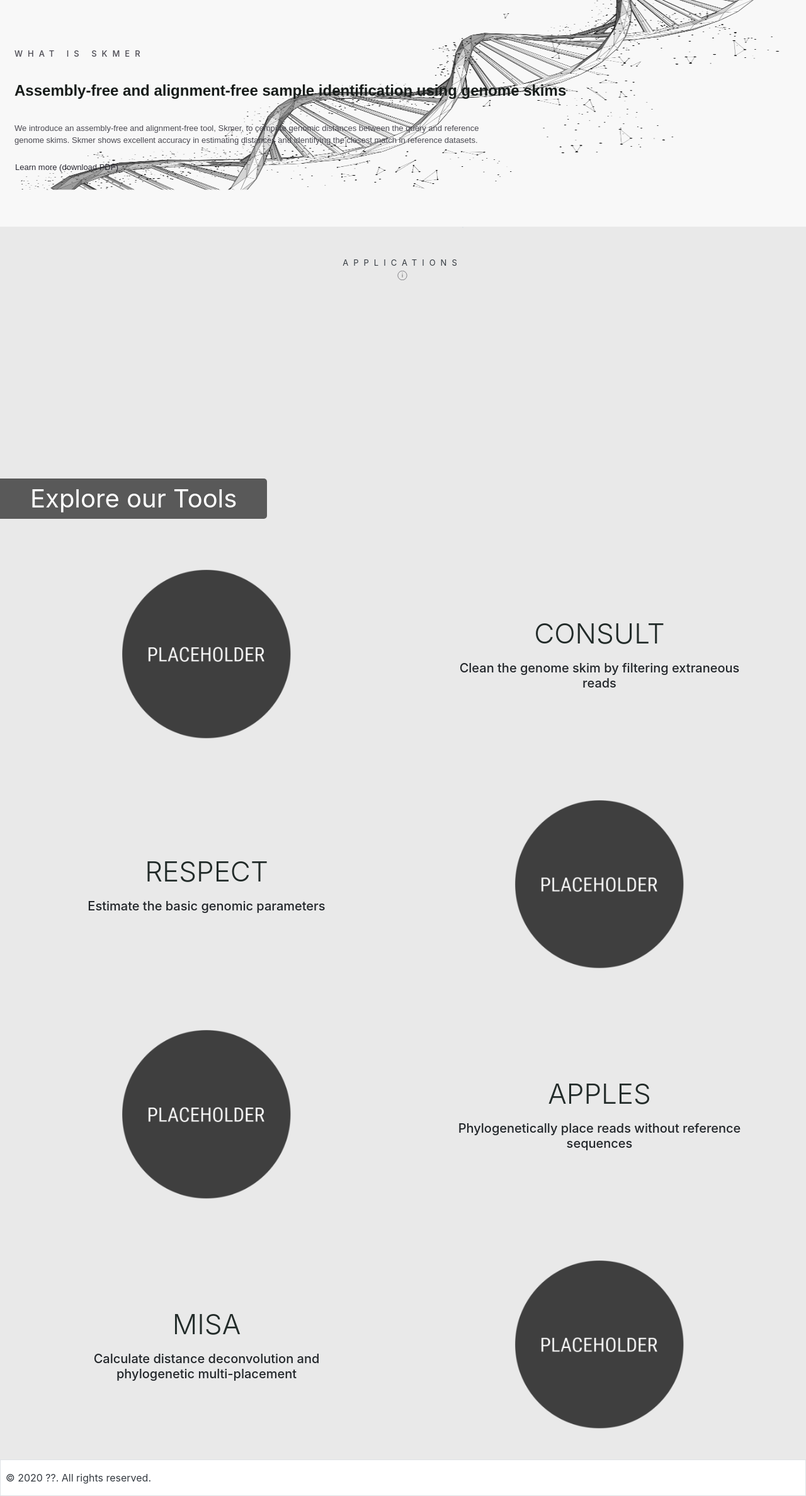
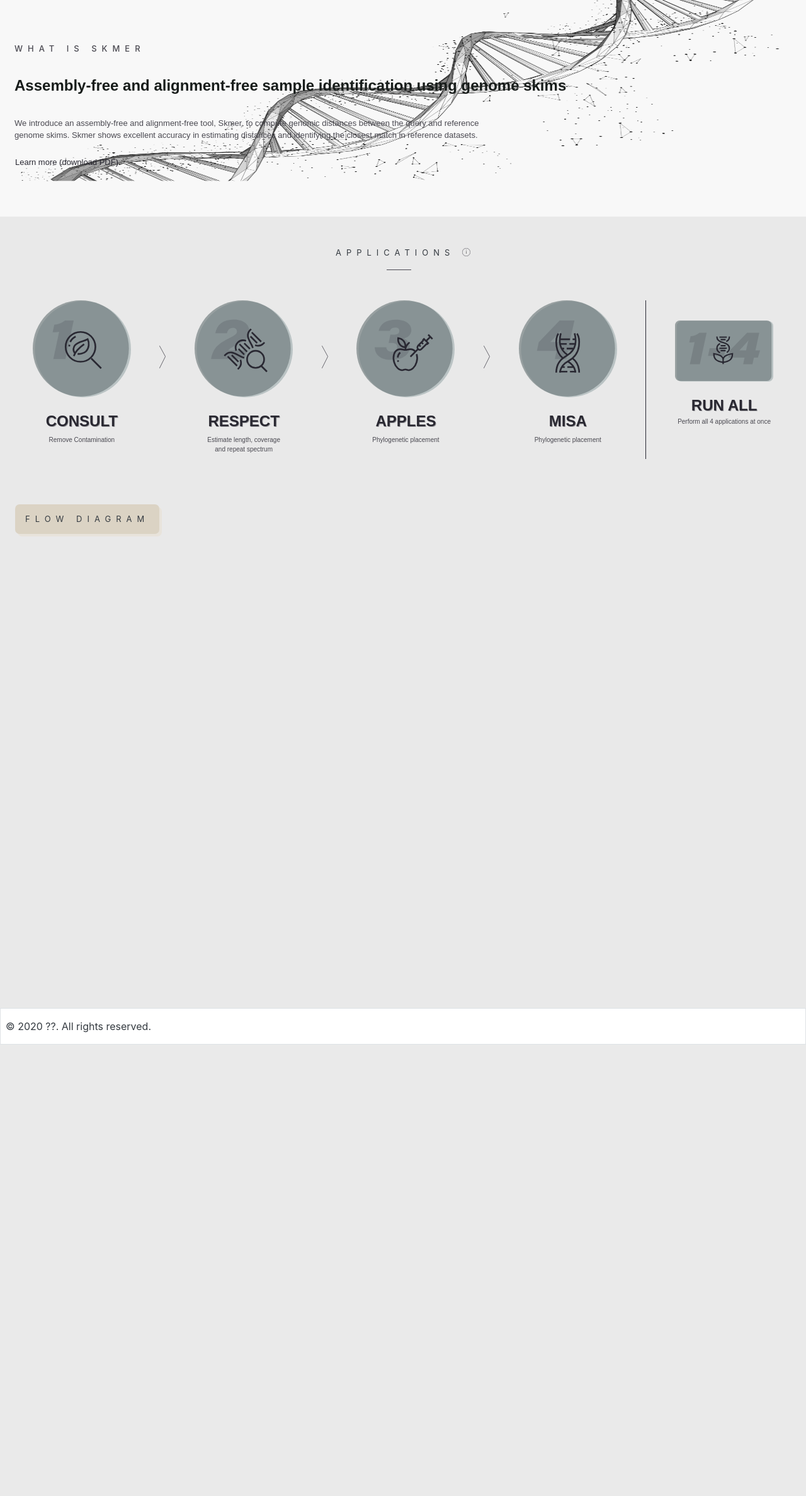
Before and after one commit to sarahki511/senior-design, a Flask app: page / in a window 1280 px wide. Shown: the part 59-2435 px from the top of the page at 63% size. After the commit the page ends 1717 px from the top, so only its background shows below. Run offline with Flask 2, Linux system fonts and the light colour scheme; some libraries are stand-ins or nearby versions; some web fonts are replaced.

```diff
--- a/app/static/scss/styles.scss
+++ b/app/static/scss/styles.scss
@@ -8,6 +8,11 @@ $body-bg: #e9e9e9;
 
 .navbar-dark .navbar-nav .nav-link{
   color: #DDD3C3 !important;
+}
+
+#arrow:hover {
+  filter: brightness(5);
+
 }
 
 .navbar-dark .navbar-nav .show > .nav-link,
@@ -66,6 +71,14 @@ $body-bg: #e9e9e9;
   color: #DDD3C3 !important;
 }
 
+.app:after {
+  border-bottom: 1px solid #4a4951;
+  content: '';
+  display: block;
+  margin-left: 48%;
+  width: 3%;
+}
+
 .btn {
   font-family: "acumin-pro",sans-serif !important;
   font-size: small !important;
@@ -107,11 +120,22 @@ $theme-colors: (
 }
 
 .card-link {
-  color: rgba(96,96,96, 1) !important;
+  color: #292831 !important;
+  text-shadow: 1px 1px #98989c;
+  transition: .5s;
+
+}
+
+.card-text {
+  color: #4a4951 !important;
+  font-family: "acumin-pro",sans-serif !important;
+  font-weight: 400 !important;
+  font-style: normal !important;
+  font-size: x-small;
 }
 
 .card-link:hover {
-  color: #222b29 !important;
+  color: rgba(255, 252, 247, 0.75) !important;
   font-weight: bold;
 }
 
@@ -267,13 +291,23 @@ body {
 }
 
 #product-img {
-  max-width: 55%;
+  max-width: 75%;
+  -webkit-transition: all 1s ease-out;
+  -moz-transition: all 1s ease-out;
+   -o-transition: all 1s ease-out;
+   -ms-transition: all 1s ease-out;
+   transition: all 1s ease-out;
 }
 
 #product-img:hover{
-  filter: brightness(1.5);
+  filter: brightness(1.25);
   // background-blend-mode: multiply;
-  transition: 2s;
+  // transition: 1s;
+  -webkit-transition: brightness(1.25) 1s ease-out;
+   -moz-transition: all 1s ease-out;
+   -o-transition: all 1s ease-out;
+   -ms-transition: all 1s ease-out;
+   transition: all 1s ease-out;
 }
 
 // #aboutUs {
@@ -289,9 +323,11 @@ body {
   border-width: 2px !important;
 }
 #explore-products {
-  border-radius: 0px 5px 5px 0px;
-  background-color: #595959 !important;
+  border-radius: 7px;
+  background-color: #dbd3c4 !important;
   font-weight: normal;
+  box-shadow: 4px 4px #e8e3db;
+  font-size: small !important;
 }
 .m-0 {
   margin:0 !important;
--- a/app/templates/index.html
+++ b/app/templates/index.html
@@ -5,7 +5,7 @@
 {%block body%}
     <body>
         <div class = "container-fluid">
-            <div class = "jumbotron jumbotron-fluid no-gutters d-flex align-items-center my-0" style="min-height: 45vh !important;">
+            <div class = "jumbotron jumbotron-fluid no-gutters d-flex align-items-center my-0" style="min-height: 43vh !important;">
                 <div class = "container ml-2 my-auto">
                     <div class = "text-left text-dark">
                         <h6 class = "jumbo-title">What is Skmer</h6>
@@ -15,50 +15,94 @@
                     </div>
                 </div>
             </div>
-            <div class = "container-fluid min-vh-50 d-flex justify-content-center" id = "second-pg">
-                <div class = "row-fluid">
-                    <div class = "app-title py-5 my-auto text-center text-dark">
-                        <span class = "px-auto"style="display:inline-flex;">
+            <div class = "container-fluid min-vh-50 my-auto">
+                <div class = "row h-100 pt-5 pb-4 justify-content-center align-items-start mx-auto">
+                    <div class = "app col my-auto text-center text-dark app-title px-0">
+                        <p class = "text-center mx-0 text-dark app-title px-0" style = "display: inline-block !important;">
                             Applications
-                        </span>
-                        <div class = "mx-auto px-0" style="display:inline-lex !important;" width = fit-content; height = fit-content; >
-                            <img src = "static/image/i-icon.svg" width = "15" height = "15"/>
+                            <img class = "mb-1"src = "static/image/i-icon.svg" style = "vertical-align: middle !important;"width = "13" height = "13"/>
+                        </p>
+                    </div>
+                </div>
+                <div class = "row mt-4 pb-4 align-middle justify-content-around align-items-top mx-3">
+                    <div class = "col-md-2 col-sm-7 my-0 mx-0 h-100  px-0 no-gutters">
+                        <div class = "card-block h-100 text-center">
+                            <a href="{{ url_for('consult') }}" id = "products">
+                                <img src="static/image/consult-icon.svg" class="card-img-top img-fluid" id = "product-img" alt="Responsive image">
+                            </a>
+                            <div class="card-body text-center">
+                                <a class = "card-link jumbo-sub" href="{{ url_for('consult') }}">CONSULT</a>
+                                <p class="card-text mt-1">Remove Contamination</p>
+                            </div>
+                        </div>
+                    </div>
+                    <a href="{{ url_for('respect') }}" id = "products">
+                        <img src="static/image/arrow.svg" class="img-fluid mt-5 pt-4 mx-0" title = "Run CONSULT & RESPECT" width = "10" height = "10" id = "arrow" alt="Responsive image">
+                    </a>
+                    <div class = "col-md-2 col-sm-7 my-0 mx-0 h-100 px-0 no-gutters">
+                        <div class = "card-block text-center">
+                            <a href="{{ url_for('respect') }}" id = "products">
+                                <img src="static/image/respect-icon.svg" class="card-img-top img-fluid" id = "product-img" alt="Responsive image">
+                            </a>
+                            <div class="card-body text-center">
+                                <a class = "card-link jumbo-sub" href="{{ url_for('respect') }}">RESPECT</a>
+                                <p class="card-text mt-1">Estimate length, coverage<br>and repeat spectrum</p>
+                            </div>
+                        </div>
+                    </div>
+                    <a href="{{ url_for('respect') }}" id = "products">
+                        <img src="static/image/arrow.svg" class="img-fluid mt-5 pt-4 mx-0" title = "Run RESPECT & AAPLES" width = "10" height = "10" id = "arrow" alt="Responsive image">
+                    </a>
+                    <div class = "col-md-2 col-sm-7 my-0 mx-0 h-100 px-0 no-gutters">
+                        <div class = "card-block text-center">
+                            <a href="{{ url_for('apples') }}" id = "products">
+                                <img src="static/image/apple-icon.svg" class="card-img-top img-fluid" id = "product-img" alt="Responsive image">
+                            </a>
+                            <div class="card-body text-center">
+                                <a class = "card-link jumbo-sub" href="{{ url_for('apples') }}">APPLES</a>
+                                <p class="card-text mt-1">Phylogenetic placement</p>
+                            </div>
+                        </div>
+                    </div>
+                    <a href="{{ url_for('respect') }}" id = "products">
+                        <img src="static/image/arrow.svg" class="img-fluid mt-5 pt-4 mx-0" title = "Run AAPLES & MISA" width = "10" height = "10" id = "arrow" alt="Responsive image">
+                    </a>
+                    <div class = "col-md-2 col-sm-7 my-0 mx-0 h-100 px-0 no-gutters">
+                        <div class = "card-block text-center">
+                            <a href="{{ url_for('misa') }}" id = "products">
+                                <img src="static/image/misa-icon.svg" class="card-img-top img-fluid" id = "product-img" alt="Responsive image">
+                            </a>
+                            <div class="card-body text-center">
+                                <a class = "card-link jumbo-sub" href="{{ url_for('misa') }}">MISA</a>
+                                <p class="card-text mt-1">Phylogenetic placement</p>
+                            </div>
+                        </div>
+                    </div>
+                    <img src="static/image/line2.svg" class="img-fluid m-0 pb-5" width = "1" height = "1.5" alt="Responsive image">
+                    <div class = "col-md-2 col-sm-7 my-0 mx-0 h-100 px-0 no-gutters">
+                        <div class = "pt-4 mt-2 card-block text-center">
+                            <a href="{{ url_for('misa') }}" id = "products">
+                                <img src="static/image/runAll.svg" class="card-img-top img-fluid" id = "product-img" alt="Responsive image">
+                            </a>
+                            <div class="card-body text-center">
+                                <a class = "card-link jumbo-sub" href="{{ url_for('misa') }}">RUN ALL</a>
+                                <p class="card-text">Perform all 4 applications at once</p>
+                            </div>
                         </div>
                     </div>
                 </div>
-
-                <div class = "row-fluid h-100 border">
-
+            </div>
+            <div class = "container-fluid my-auto min-vh-100" id = "products-home">
+                <div class = "row h-100 justify-content-start mx-4">
+                    <h1 class = "px-3 py-3 text-dark app-title" id = "explore-products">FLOW DIAGRAM</h1>
                 </div>
 
-                <!-- <div class = "row my-auto pt-3 pb-4 justify-content-center align-self-center">
-                    <div class = "col-fluid col-sm-12 col-md-7 align-self-center">
-                        <div class = "mx-md-5 text-left text-dark px-3">
-                            <h1 class = "display-4 my-5">Comprehensive EcoGenomics Analysis</h1>
-                            <p class = "h3 my-5" id = "second-pg-h3">Run through CONSULT, RESPECT, MISA, and APPLES<br><br>Upload to filter, skim, and predict your reads.</p>
-                            <a class = "btn btn-outline-primary btn-md px-4 my-1" href = "#">UPLOAD READS</a>
-                        </div>
-                    </div>
-                    <div class = "col-flulid mb-sm-4 mt-sm-5 col-sm-12 col-md-5 align-content-center d-flex justify-content-center order-md-first">
-
-                        <img src="static/image/square.jpg" class="img-fluid" alt = "Responsive image")>
-                    </div>
-                </div> -->
-            </div>
-            <div class = "container-fluid my-auto" id = "products-home">
-                <div class = "row h-100 justify-content-start mx-auto">
-                    <h1 class = "pl-5 pr-5 py-2 text-white" id = "explore-products">Explore our Tools</h1>
-                </div>
-
-                <div class = "row align-middle justify-content-around pt-4 mx-3">
+                <!-- <div class = "row align-middle justify-content-around pt-4 mx-3">
                     <div class = "col-md-5 col-sm-12 mx-auto no-gutters">
                         <div class = "card-block text-center py-5">
                             <a href="{{url_for('consult')}}" id = "products">
                                 <img src="static/image/circle.png" class="card-img-top img-fluid" id = "product-img" alt="Responsive image">
                             </a>
-                            <!-- <div class="card-body text-center">
-                                <a class = "card-link" href="#">CONSULT</a>
-                            </div> -->
                         </div>
                     </div>
                     <div class = "col-md-5 col-sm-12 d-flex align-items-center mx-auto no-gutters">
@@ -78,9 +122,6 @@
                             <a href="{{ url_for('respect') }}" id = "products">
                                 <img src="static/image/circle.png" class="card-img-top img-fluid" id = "product-img" alt="Responsive image">
                             </a>
-                            <!-- <div class="card-body text-center">
-                                <a class = "card-link" href="#">RESPECT</a>
-                            </div> -->
                         </div>
                     </div>
 
@@ -89,9 +130,6 @@
                                 <a href="{{ url_for('apples') }}" id = "products">
                                     <img src="static/image/circle.png" class="card-img-top img-fluid" id = "product-img" alt="Responsive image">
                                 </a>
-                                <!-- <div class="card-body text-center">
-                                    <a class = "card-link" href="#">APPLES</a>
-                                </div> -->
                             </div>
                         </div>
                         <div class = "col-md-5 col-sm-12 d-flex align-items-center mx-auto no-gutters">
@@ -113,7 +151,7 @@
                                     <img src="static/image/circle.png" class="card-img-top img-fluid" id = "product-img" alt="Responsive image">
                                 </a>
                             </div>
-                        </div>
+                        </div> -->
 
 
             </div>
```
Also changed, not shown: app/static/image/arrow.svg (added), app/static/image/consult-icon.svg, app/static/image/line.svg (added), app/static/image/line2.svg (added), app/static/image/runAll.svg (added), app/static/scss/styles.css, 1 other file.
